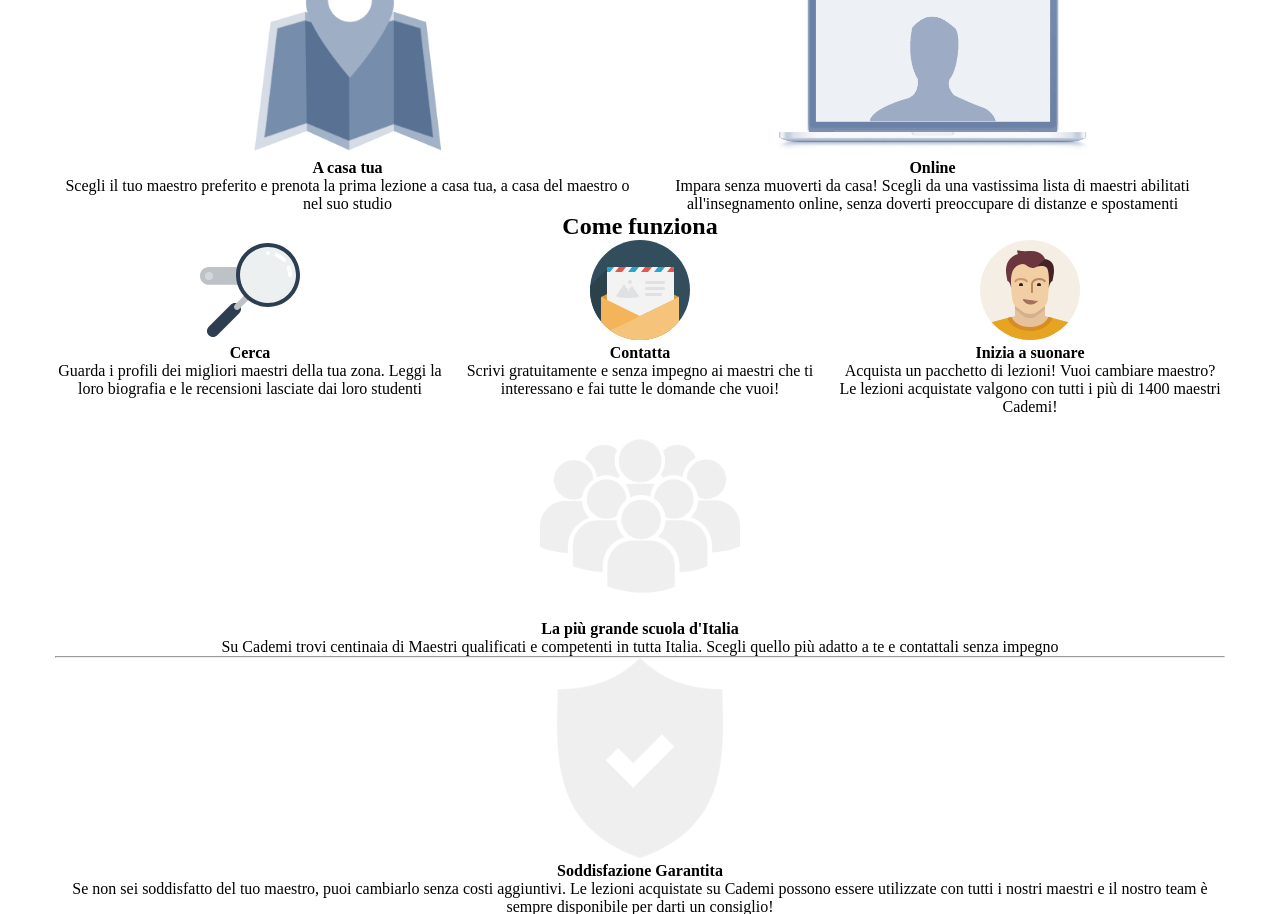
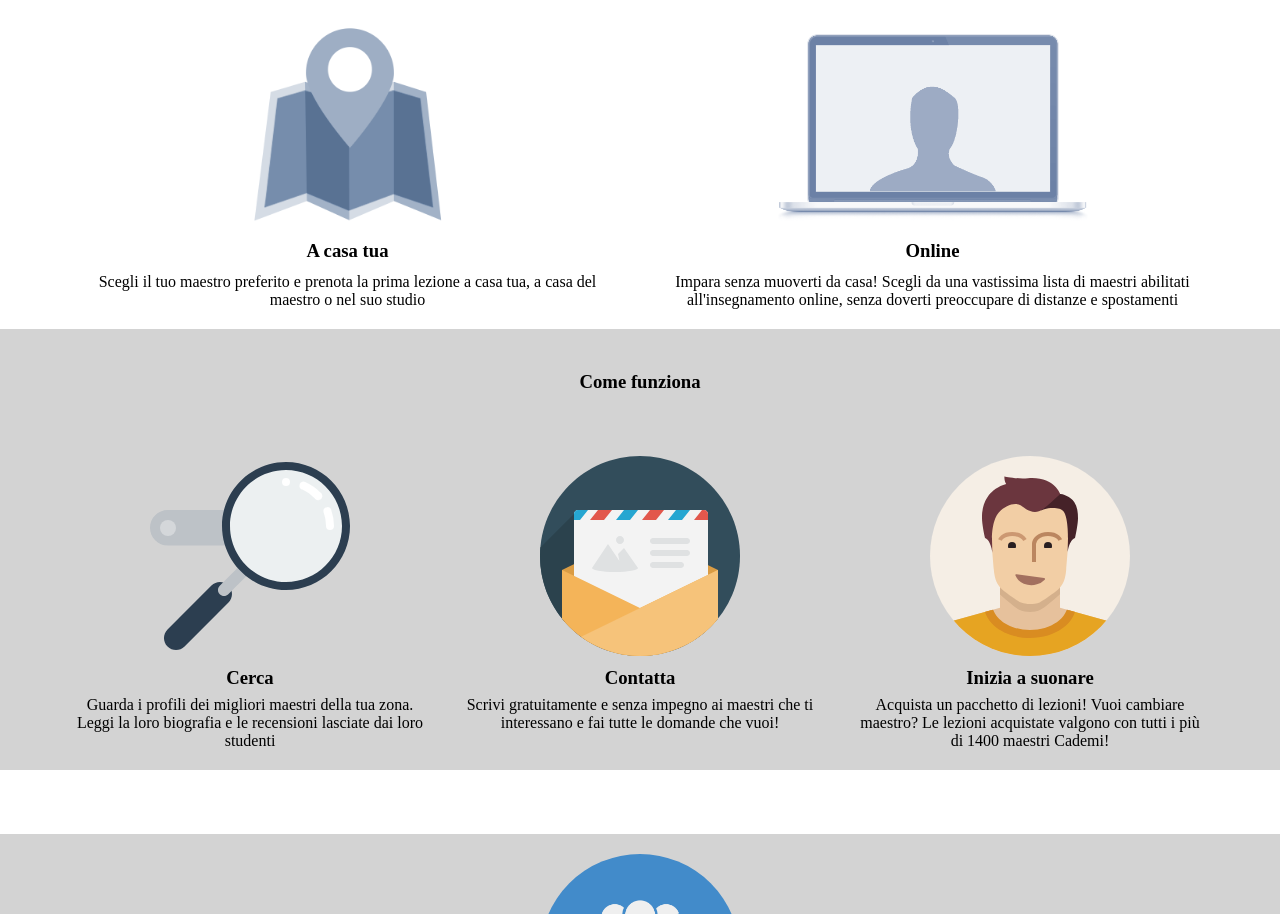
Before and after one commit to gianniruggiero/html-css-resp-wannabe-12bool, a plain HTML site: page index.html in a window 1280 px wide. Shown: the part 72-986 px from the top of the page. Drawn offline with Linux system fonts and the light colour scheme.

Commit message:
impostati html wrapper per backcolor

```diff
--- a/css/style.css
+++ b/css/style.css
@@ -5,14 +5,38 @@
 }
 
 h2 {
-  text-align: center;
+  font-size: 32px;
+}
+
+h3 {
+  margin: 2% 0;
 }
 
 .img-full {
-  max-height: 200px;
+  height: 200px;
+}
+
+.img-circle {
+  background-color: #428bca;
+  border-radius: 50%;
+  padding: 30px;
 }
 
 /* impostazioni generale delle colonne per affiancarle */
 [class*="col-"] {
   text-align: center;
+  padding: 20px;
 }
+
+.wrap-lezioni {
+  background-color: white;
+}
+
+.wrap-steps {
+  background-color: lightgrey;
+}
+
+.wrap-why {
+  background-color: lightgrey;
+  margin-top: 5%;
+}
--- a/index.html
+++ b/index.html
@@ -9,32 +9,38 @@
   </head>
   <body>
 
+    <!-- sezione LEZIONI -->
+    <section class="wrap-lezioni">
       <!-- riga 1 / 12el -->
       <div class="container">
         <div class="col-lg-12 col-md-12 col-xs-12">
           <h2>Lezioni dove vuoi tu</h2>
         </div>
       </div>
-
       <!-- riga 2 / 6el x 2 -->
       <div class="container">
         <div class="col-lg-6 col-md-6 col-xs-12">
           <img class="img-full" src="img/icon/maps.png" alt="">
-        <h4>A casa tua</h4>
+          <h3>A casa tua</h3>
           <p>Scegli il tuo maestro preferito e prenota la prima lezione a casa tua, a casa del maestro o nel suo studio</p>
         </div>
 
         <div class="col-lg-6 col-md-6 col-xs-12">
           <img class="img-full" src="img/icon/screen.png" alt="">
-        <h4>Online</h4>
+          <h3>Online</h3>
           <p>Impara senza muoverti da casa! Scegli da una vastissima lista di maestri abilitati all'insegnamento online, senza doverti preoccupare di distanze e spostamenti</p>
         </div>
       </div>
+    </section>
+    <!-- / sezione LEZIONI -->
+
+    <!-- sezione STEPS -->
+    <section class="wrap-steps">
 
       <!-- riga 3 / 12el -->
       <div class="container">
         <div class="col-lg-12 col-md-12 col-xs-12">
-        <h2>Come funziona</h2>
+          <h3>Come funziona</h3>
         </div>
       </div>
 
@@ -42,28 +48,34 @@
       <div class="container">
         <div class="col-lg-4 col-md-6 col-xs-12">
           <img class="img-full" src="img/search.svg" alt="">
-        <h4>Cerca</h4>
+          <h3>Cerca</h3>
           <p>Guarda i profili dei migliori maestri della tua zona. Leggi la loro biografia e le recensioni lasciate dai loro studenti</p>
         </div>
 
         <div class="col-lg-4 col-md-6 col-xs-12">
           <img class="img-full" src="img/letter.svg" alt="">
-        <h4>Contatta</h4>
+          <h3>Contatta</h3>
           <p>Scrivi gratuitamente e senza impegno ai maestri che ti interessano e fai tutte le domande che vuoi!</p>
         </div>
 
         <div class="col-lg-4 col-md-6 col-xs-12">
           <img class="img-full" src="img/male.svg" alt="">
-        <h4>Inizia a suonare</h4>
+          <h3>Inizia a suonare</h3>
           <p>Acquista un pacchetto di lezioni! Vuoi cambiare maestro? Le lezioni acquistate valgono con tutti i più di 1400 maestri Cademi!</p>
         </div>
       </div>
 
+    </section>
+    <!-- /sezione STEPS -->
+
+    <!-- sezione WHY -->
+    <section class="wrap-why">
+
       <!-- riga 6 / 12el x 1 -->
       <div class="container">
         <div class="col-lg-12 col-md-12 col-xs-12">
-        <img class="img-full" src="img/icon/profile.png" alt="">
-        <h4>La più grande scuola d'Italia</h4>
+          <img class="img-full img-circle" src="img/icon/profile.png" alt="">
+          <h3>La più grande scuola d'Italia</h3>
           <p>Su Cademi trovi centinaia di Maestri qualificati e competenti in tutta Italia. Scegli quello più adatto a te e contattali senza impegno</p>
           <hr>
         </div>
@@ -71,8 +83,8 @@
       <!-- riga 7 / 12el x 1 -->
       <div class="container">
         <div class="col-lg-12 col-md-12 col-xs-12">
-        <img class="img-full" src="img/icon/secure.png" alt="">
-        <h4>Soddisfazione Garantita</h4>
+          <img class="img-full img-circle" src="img/icon/secure.png" alt="">
+          <h3>Soddisfazione Garantita</h3>
           <p>Se non sei soddisfatto del tuo maestro, puoi cambiarlo senza costi aggiuntivi. Le lezioni acquistate su Cademi possono essere utilizzate con tutti i nostri maestri e il nostro team è sempre disponibile per darti un consiglio!</p>
           <hr>
         </div>
@@ -80,12 +92,15 @@
       <!-- riga 8 / 12el x 1 -->
       <div class="container">
         <div class="col-lg-12 col-md-12 col-xs-12">
-        <img class="img-full" src="img/icon/flex.png" alt="">
+          <img class="img-full img-circle" src="img/icon/flex.png" alt="">
           <h4>Flessibile e Conveniente</h4>
           <p>Cademi non ha alcun costo d’iscrizione a differenza delle scuole di musica tradizionali. Inoltre, sei tu a scegliere dove fare lezione e gli orari delle tue lezioni.</p>
           <hr>
         </div>
+      </div>
 
+    </section>
+    <!-- /sezione WHY -->
 
 
 
```
Lines whose indentation alone changed are shown as unchanged.
